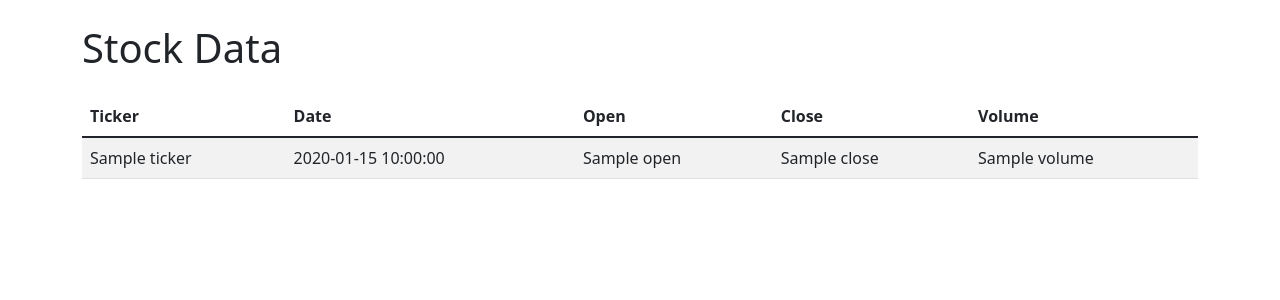
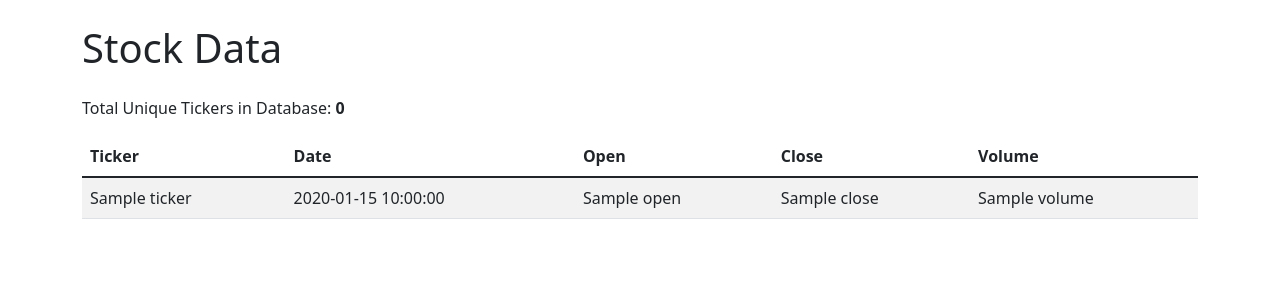
Before and after one commit to Pinger2024/stockapp, a Flask app: page / in a window 1280 px wide. Shown: the top 300 px of the page. Run offline with Flask 3, Linux system fonts and the light colour scheme; a database or web service that is not in the repository returns one stand-in record (values such as "Sample title"); data that the repository does not hold is empty.

Commit message:
Add ticker count to the webpage

```diff
--- a/templates/index.html
+++ b/templates/index.html
@@ -9,6 +9,8 @@
 <body>
     <div class="container">
         <h1 class="my-4">Stock Data</h1>
+        <p>Total Unique Tickers in Database: <strong>{{ tickers_count }}</strong></p>
+
         <table class="table table-striped">
             <thead>
                 <tr>
```
